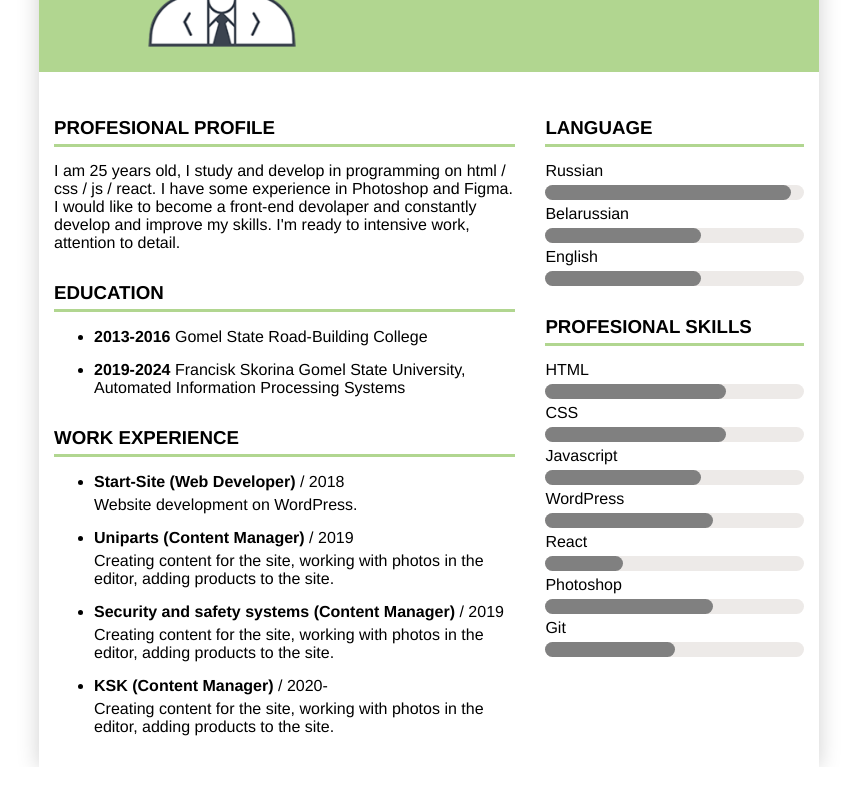
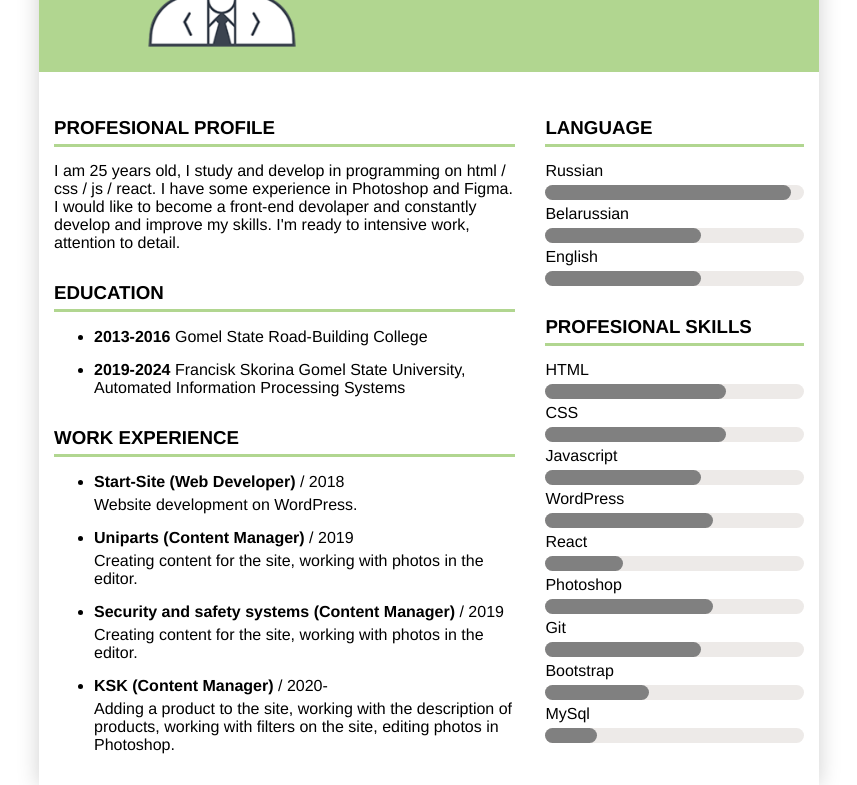
Before and after one commit to yneskladovae/cv, a plain HTML site: page index.html in a window 1280 px wide. Shown: the part 188-973 px from the top of the page, without its empty margins (211-1068 px from the left). Drawn offline with Linux system fonts and the light colour scheme.

Commit message:
fix: fix info in the text

```diff
--- a/index.html
+++ b/index.html
@@ -55,19 +55,21 @@
                      <li>
                          <div class="work_company">
                             <p><strong>Uniparts (Content Manager)</strong> / 2019</p>
-                            <p>Creating content for the site, working with photos in the editor, adding products to the site.</p>
+                            <p>Creating content for the site, working with photos in the editor.</p>
                         </div>
                      </li>
                      <li>
                           <div class="work_company">
                             <p><strong>Security and safety systems (Content Manager)</strong> / 2019</p>
-                            <p>Creating content for the site, working with photos in the editor, adding products to the site.</p>
+                            <p>Creating content for the site, working with photos in the editor.</p>
                         </div>
                      </li>
                      <li>
                         <div class="work_company">
                           <p><strong>KSK (Content Manager)</strong> / 2020-</p>
-                          <p>Creating content for the site, working with photos in the editor, adding products to the site.</p>
+                          <p>Adding a product to the site, working with the description of
+                            products, working with filters on the site, editing photos in
+                            Photoshop.</p>
                       </div>
                    </li>
                  </ul>
@@ -116,9 +118,17 @@
                      <div class="border_grey" style="height:15px; width:65%"></div>
                  </div>
                  <p>Git</p>
-                  <div title="65 %" class="border">
-                     <div title="65 %" class="border_grey" style="height:15px; width:50%"></div>
+                  <div title="60 %" class="border">
+                     <div title="60 %" class="border_grey" style="height:15px; width:60%"></div>
                  </div>
+                 <p>Bootstrap</p>
+                 <div title="40 %" class="border">
+                    <div title="40 %" class="border_grey" style="height:15px; width:40%"></div>
+                </div>
+                <p>MySql</p>
+                <div title="20 %" class="border">
+                   <div title="20 %" class="border_grey" style="height:15px; width:20%"></div>
+               </div>
              </div>
         </div>
     </section>
```
